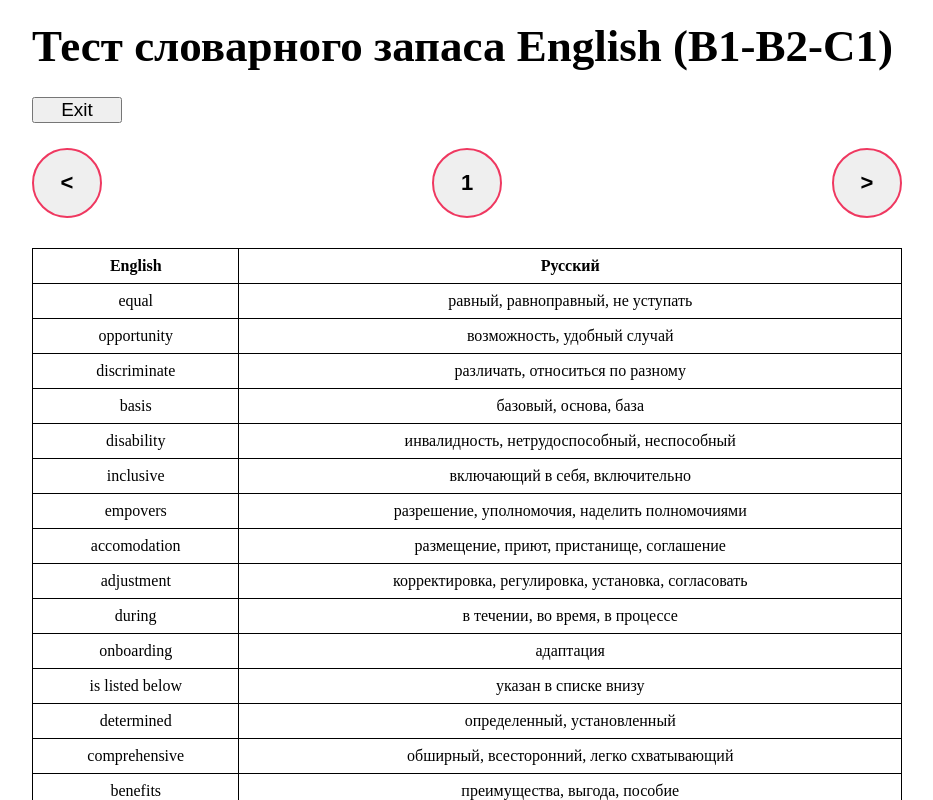
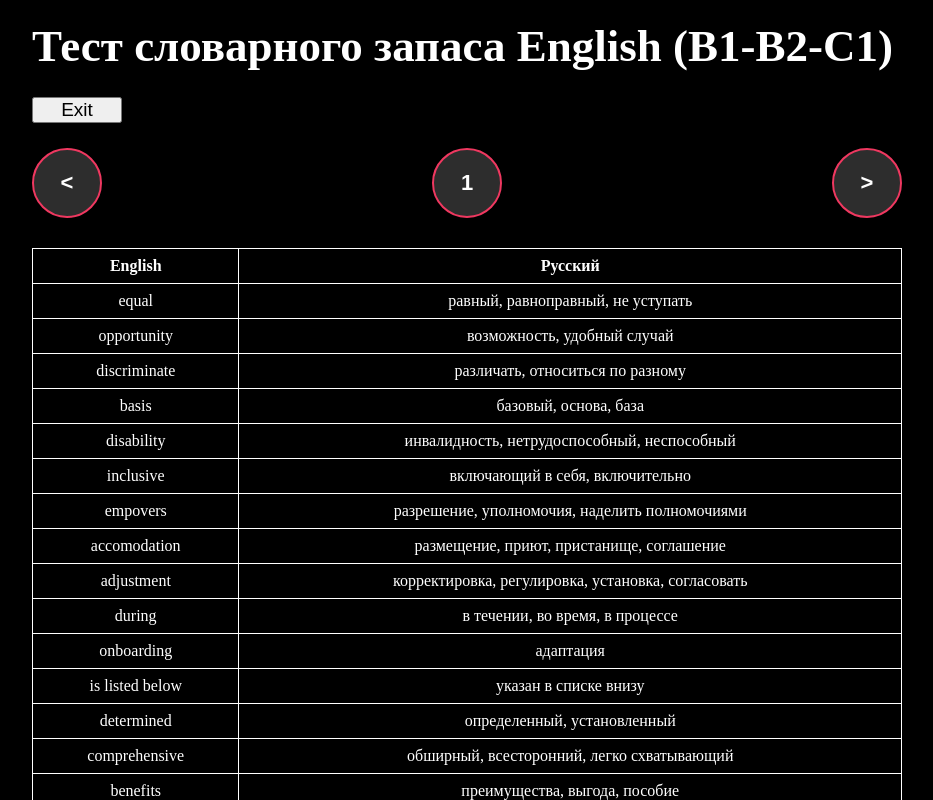
Before and after one commit to RafaelNassybullin/words, a React (Vite) app: page / in a window 1280 px wide. Both pictures are taken after a click on the button "Учить слова". Shown: the top 800 px of the page, without its empty margins (173-1106 px from the left). Built offline with nearby package versions, Linux system fonts and the light colour scheme.

Commit message:
version2

```diff
--- a/src/App.tsx
+++ b/src/App.tsx
@@ -39,11 +39,11 @@ export function App() {
         >
           <thead>
             <tr>
-              <th style={{ border: "1px solid black", padding: "8px" }}>
+              <th style={{ border: "1px solid white", padding: "8px" }}>
                 English
               </th>
 
-              <th style={{ border: "1px solid black", padding: "8px" }}>
+              <th style={{ border: "1px solid white", padding: "8px" }}>
                 Русский
               </th>
             </tr>
@@ -51,11 +51,11 @@ export function App() {
           <tbody>
             {Object.entries(paginated).map(([eng, ru]: any) => (
               <tr key={eng}>
-                <td style={{ border: "1px solid black", padding: "8px" }}>
+                <td style={{ border: "1px solid white", padding: "8px" }}>
                   {eng}
                 </td>
 
-                <td style={{ border: "1px solid black", padding: "8px" }}>
+                <td style={{ border: "1px solid white", padding: "8px" }}>
                   {ru}
                 </td>
               </tr>
--- a/src/index.css
+++ b/src/index.css
@@ -6,6 +6,8 @@
 
 body {
   padding-bottom: 150px;
+  background-color: black;
+  color: white;
 }
 
 h1 {
@@ -28,8 +30,10 @@ h1 {
   border: 2px solid #EF3860;
   width: 70px;
   height: 70px;
+  background: #2d2d2d;
+
   font-size: 22px;
-  color: black;
+  color: white;
   cursor: pointer;
   font-weight: bold;
 }
@@ -43,7 +47,7 @@ h1 {
 .wrapper-tickets {
   display: flex;
   gap: 11px;
-  justify-content:space-between;
+  justify-content: space-between;
   flex-wrap: wrap;
 }
 
@@ -51,11 +55,12 @@ h1 {
   width: 100%;
   border-radius: 50px;
   margin-bottom: 25px;
+  background: #2d2d2d;
 }
 
 .modal-all-test {
   position: fixed;
-  top:0;
+  top: 0;
   left: 0;
   width: 100%;
   height: 100vh;
@@ -79,7 +84,8 @@ h1 {
   flex-direction: column;
   justify-content: space-between;
   margin-right: 15px;
-  background-color: white;
+  color: white;
+  background-color: black;
   border-radius: 20px;
   border: 1px solid #EF3860;
   padding: 20px;
@@ -117,6 +123,8 @@ h1 {
   font-size: 14px;
   padding: 7px;
   margin-top: 12px;
+  background: #2d2d2d;
+  color: white;
 }
 
 .test-answers-list {
@@ -139,6 +147,8 @@ h1 {
 .yesno {
   font-size: 25px;
   padding: 28px;
+  background: #2d2d2d;
+  color: white;
 }
 
 .back-tickets {
@@ -165,7 +175,7 @@ h1 {
   top: -40px;
   left: 50%;
   transform: translateX(-50%);
-  width:120px;
+  width: 120px;
   height: 40px;
 }
 
@@ -190,7 +200,9 @@ h1 {
   padding-left: 7px;
   border-radius: 7px;
   width: 100%;
+  color: white;
   outline: none;
+  background: #222222;
   border: none;
   height: 100%;
   font-size: 18px;
@@ -206,14 +218,14 @@ h1 {
   border: 1px solid gray;
   height: 190px;
   z-index: 10;
-  background-color: white;
+  background-color: black;
   padding: 6px;
   overflow-y: scroll;
 }
 
 .input-wrapper .list .item {
   width: 100%;
-  background-color: #EEEEEE;
+  background-color: #222222;
   height: 40px;
   border-radius: 3.5px;
   display: flex;
```
Also changed, not shown: 1 other file (tests, documents, lock files or other folders).
